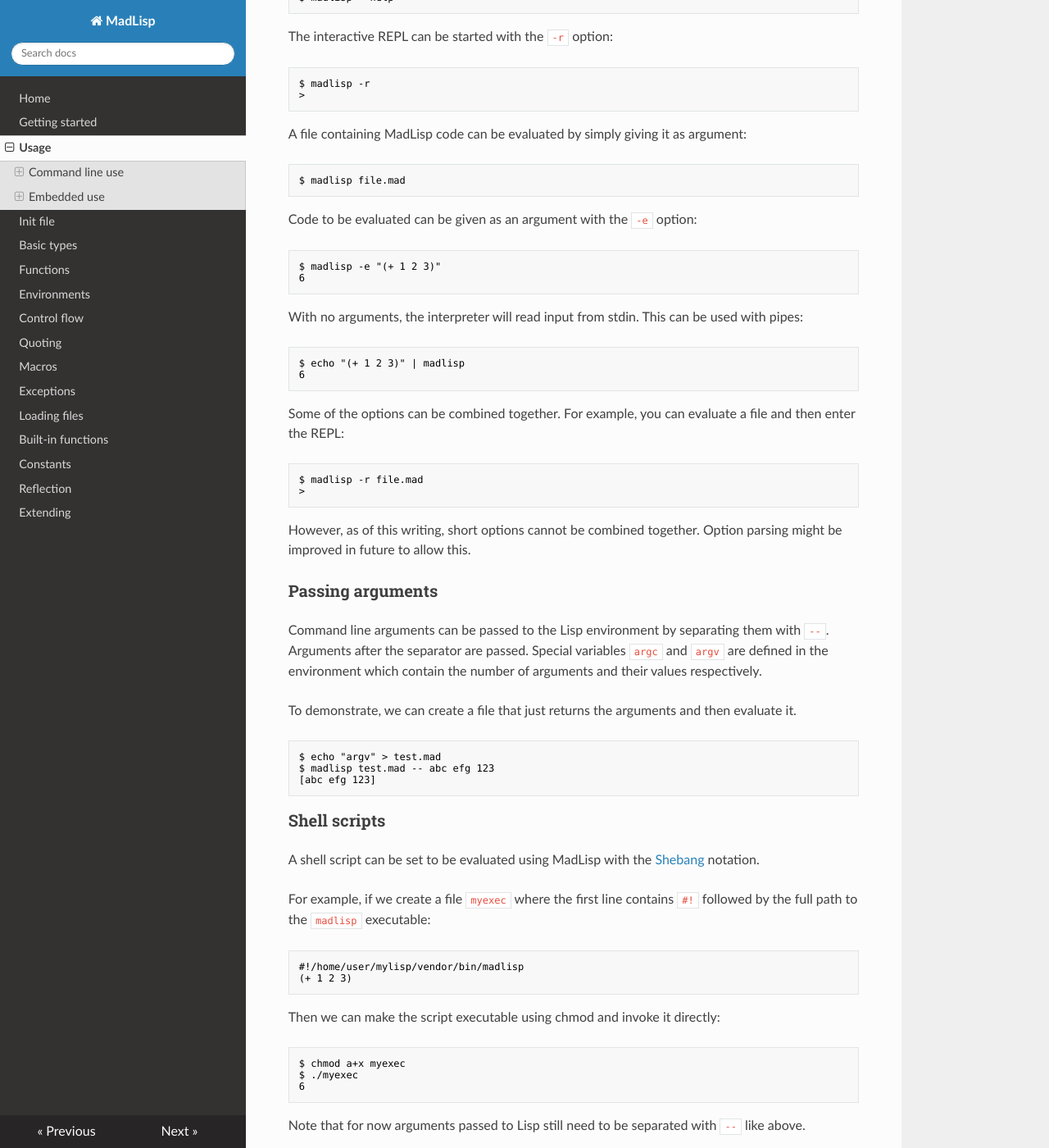
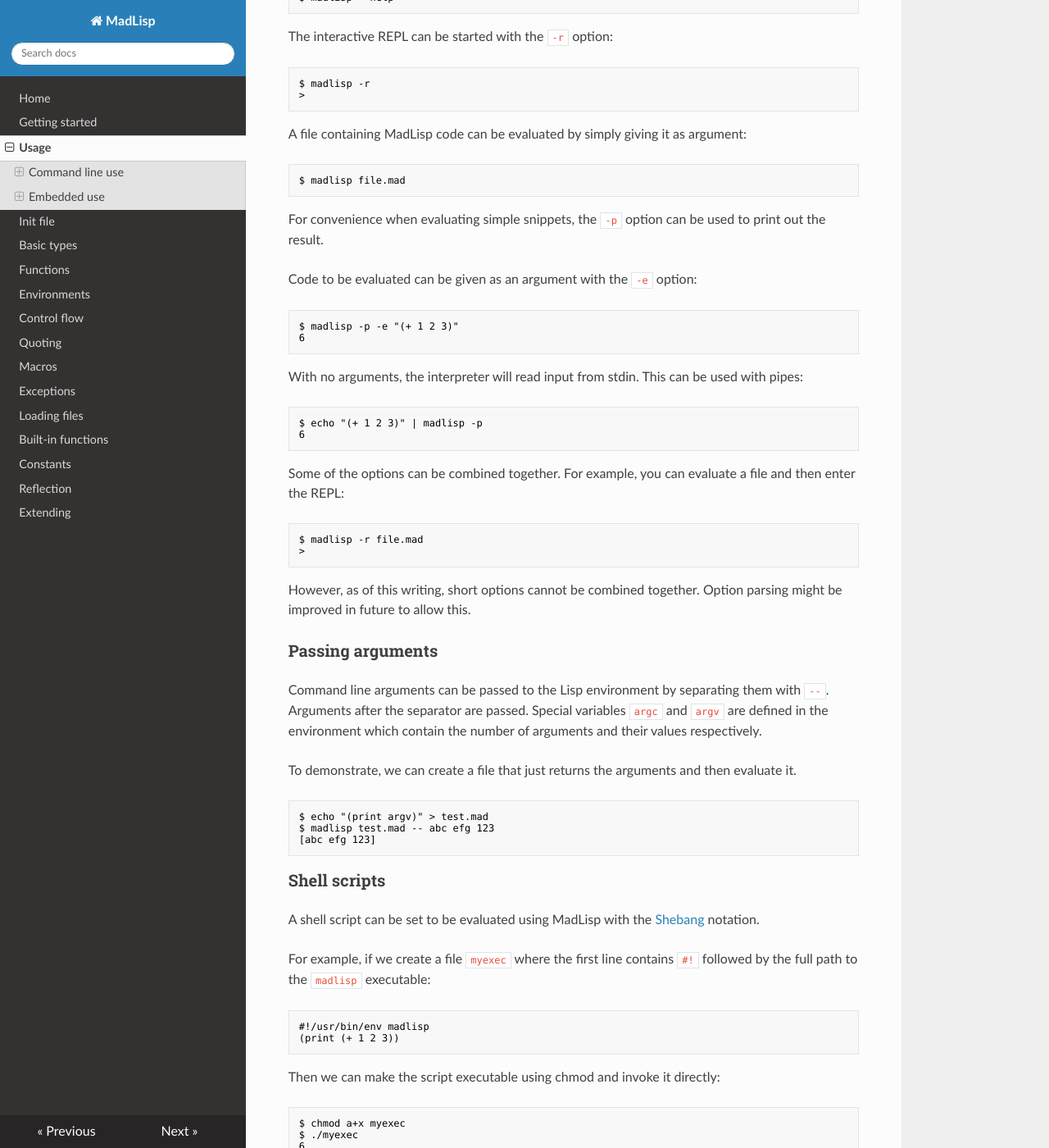
Before and after one commit to peklaiho/madlisp-doc, an MkDocs documentation site: the page built from docs/usage.md, in a window 1280 px wide and 1400 px high, scrolled down 506 px. Shown: the whole window at 82% size. Built offline with MkDocs 1.6.1, drawn with Linux system fonts in a browser that asks for light colours; nearby versions of some CDN libraries.

Commit message:
update documentation for -p option

````diff
--- a/docs/usage.md
+++ b/docs/usage.md
@@ -28,17 +28,19 @@ A file containing MadLisp code can be evaluated by simply giving it as argument:
 $ madlisp file.mad
 ```
 
+For convenience when evaluating simple snippets, the `-p` option can be used to print out the result.
+
 Code to be evaluated can be given as an argument with the `-e` option:
 
 ```text
-$ madlisp -e "(+ 1 2 3)"
+$ madlisp -p -e "(+ 1 2 3)"
 6
 ```
 
 With no arguments, the interpreter will read input from stdin. This can be used with pipes:
 
 ```text
-$ echo "(+ 1 2 3)" | madlisp
+$ echo "(+ 1 2 3)" | madlisp -p
 6
 ```
 
@@ -58,7 +60,7 @@ Command line arguments can be passed to the Lisp environment by separating them
 To demonstrate, we can create a file that just returns the arguments and then evaluate it.
 
 ```text
-$ echo "argv" > test.mad
+$ echo "(print argv)" > test.mad
 $ madlisp test.mad -- abc efg 123
 [abc efg 123]
 ```
@@ -70,8 +72,8 @@ A shell script can be set to be evaluated using MadLisp with the [Shebang](https
 For example, if we create a file `myexec` where the first line contains `#!` followed by the full path to the `madlisp` executable:
 
 ```text
-#!/home/user/mylisp/vendor/bin/madlisp
-(+ 1 2 3)
+#!/usr/bin/env madlisp
+(print (+ 1 2 3))
 ```
 
 Then we can make the script executable using chmod and invoke it directly:
````
